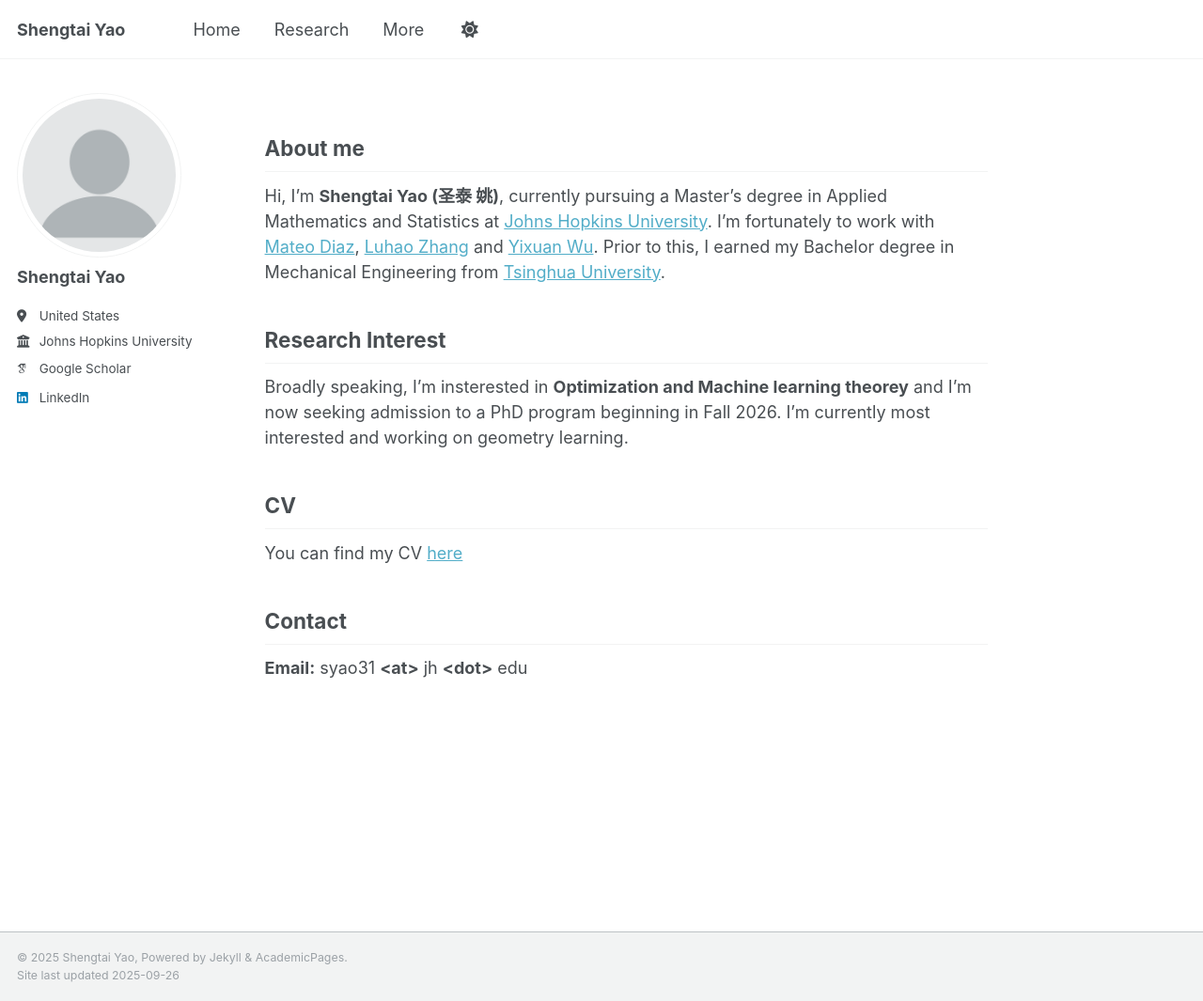
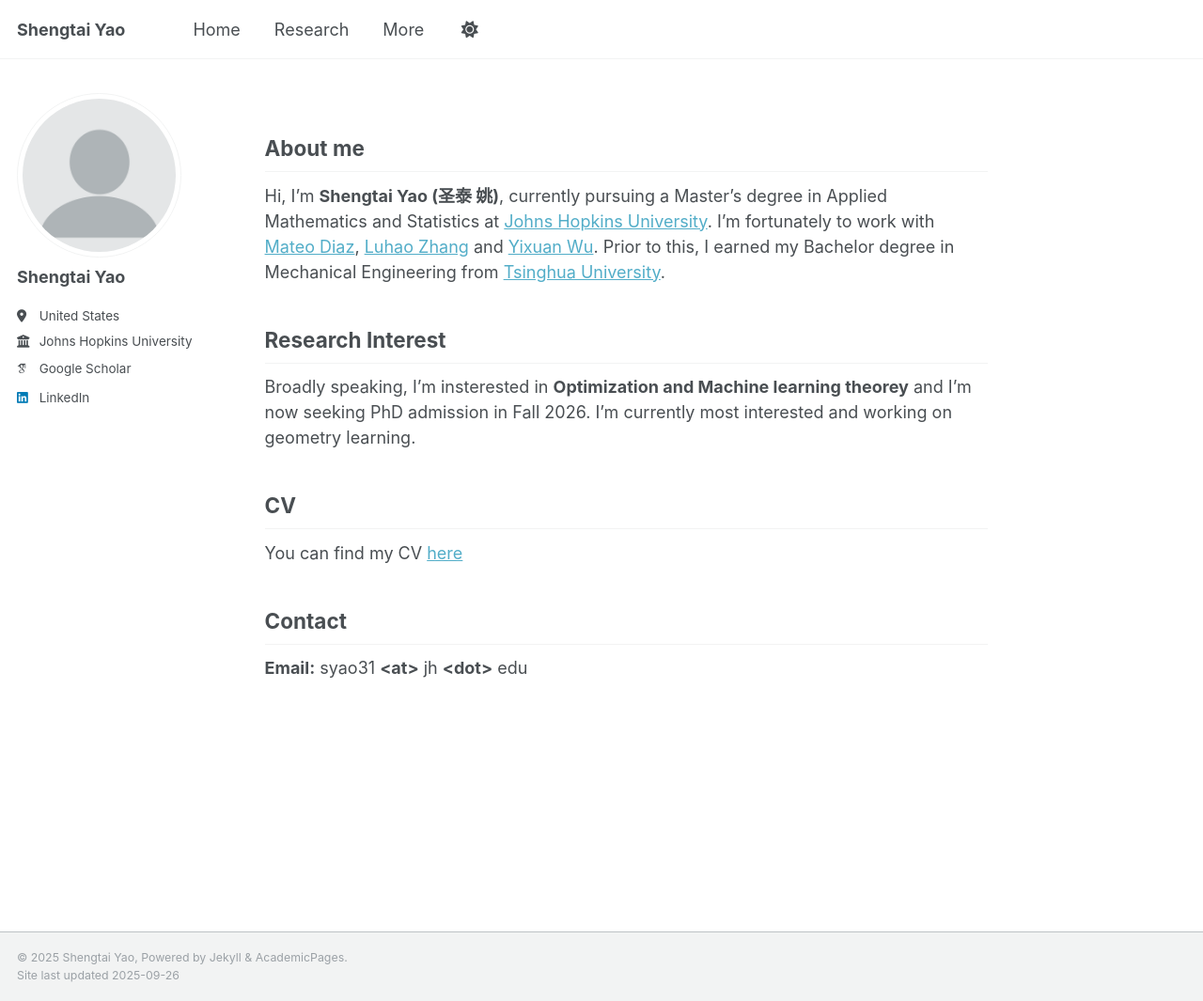
Before and after one commit to Yaoshengtai/Yaoshengtai.github.io, a Jekyll site: the page built from _pages/about.md, in a window 1280 px wide and 1065 px high. Shown: the whole window at 94% size. Built offline with Jekyll 4.4.1, drawn with Linux system fonts in a browser that asks for light colours; some web fonts are replaced; our own code applies the rules of GitHub Pages for plain Markdown files.

Commit message:
Update about.md

```diff
--- a/_pages/about.md
+++ b/_pages/about.md
@@ -12,7 +12,7 @@
 
 ## Research Interest
 
-Broadly speaking, I'm insterested in **Optimization and Machine learning theorey** and I'm now seeking admission to a PhD program beginning in Fall 2026. I'm currently most interested and working on geometry learning.
+Broadly speaking, I'm insterested in **Optimization and Machine learning theorey** and I'm now seeking PhD admission in Fall 2026. I'm currently most interested and working on geometry learning.
 
 ## CV
 
```
